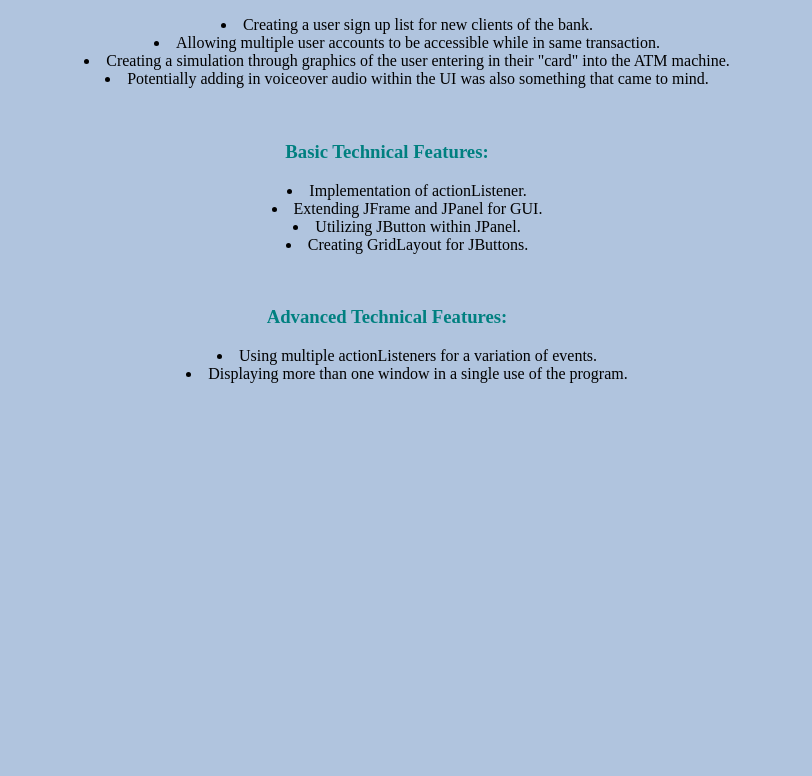
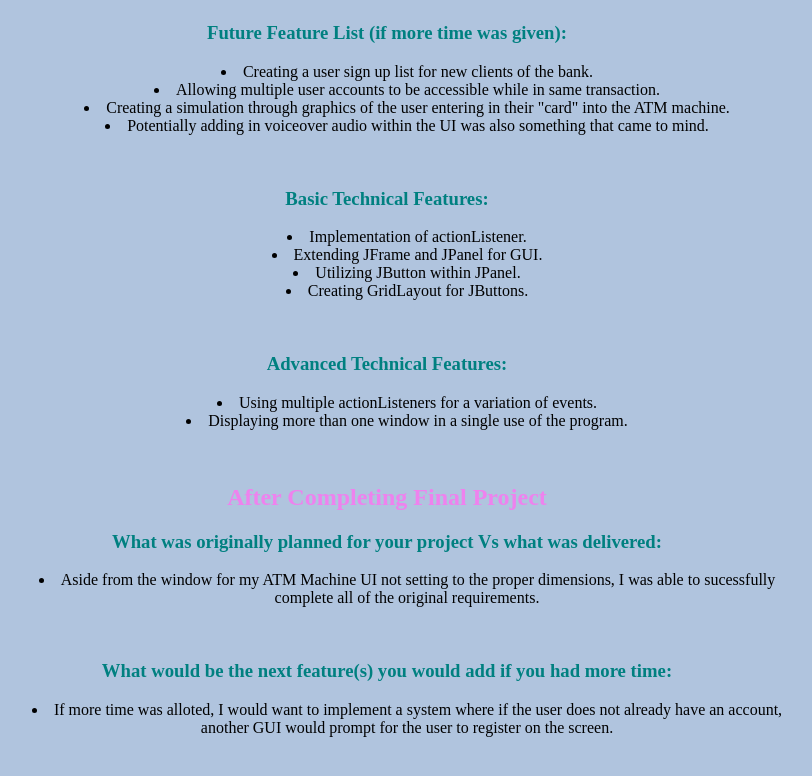
Before and after one commit to jbuenrostro1/final_project_proposal2, a plain HTML site: page index.html in a window 1280 px wide. Shown: the part 906-1682 px from the top of the page, without its empty margins (253-1065 px from the left). Before the commit the page ends 1331 px from the top, so only its background shows below. Drawn offline with Linux system fonts and the light colour scheme.

Commit message:
Update index.html

```diff
--- a/index.html
+++ b/index.html
@@ -12,6 +12,7 @@
 <body>
     <h1 style="text-align:center;" >Final Project Proposal</h1>
     <h2 style="text-align:center;">Jazmin Buenrostro</h2>
+    <h2 style="text-align:center;">Email: jazminmbuenrostro@lewisu.edu</h2>
     <h2 style="text-align:center;">Project: ATMSimulator</h2>
 </head>
 <body>
@@ -56,6 +57,23 @@
         <li>Displaying more than one window in a single use of the program.</li>
       </ul>
       <br>
+      <h2 style="text-align:center;">After Completing Final Project</h2>
+      <h3 style="text-align:center;">What was originally planned for your project Vs what was delivered:
+      </h3>
+      <ul style="text-align:center;list-style-position:inside;">
+        <li>Aside from the window for my ATM Machine UI not setting to the proper dimensions, I was able to sucessfully <br>
+        complete all of the original requirements.</li>
+      </ul>
+      <br>
+      <h3 style="text-align:center;"> What would be the next feature(s) you would add if you had more time:
+      </h3>
+      <ul style="text-align:center;list-style-position:inside;">
+        <li>If more time was alloted, I would want to implement a system where if the user does not already have an account, <br>
+        another GUI would prompt for the user to register on the screen.</li>
+      </ul>
+      <br>
+
+
 
 <body>
 </html>
```
